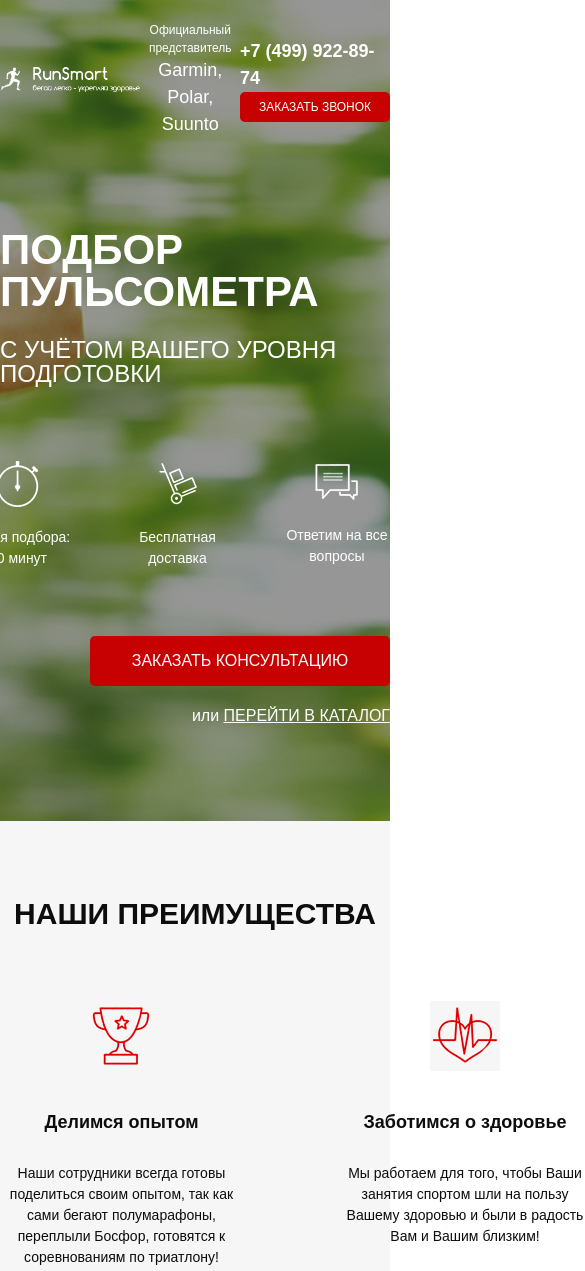
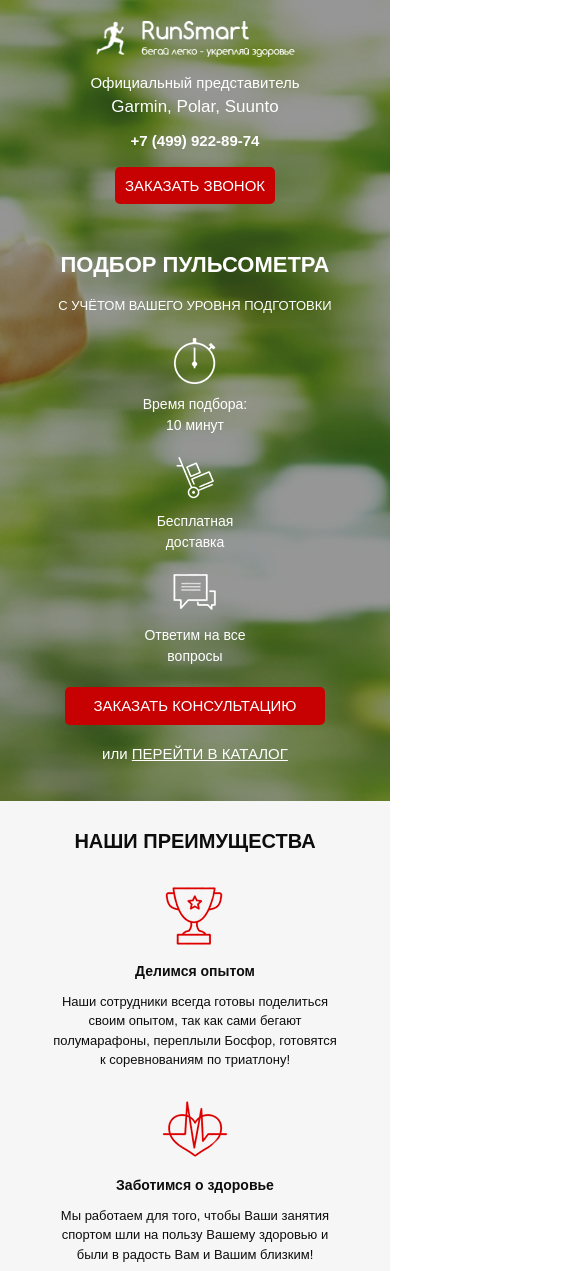
Before and after one commit to twixter991/project_pulse, a website: page src/index.html in a window 390 px wide. Shown: the top 1271 px of the page, 585 px wide, since content can reach past the window. Drawn offline with Linux system fonts and the light colour scheme.

Commit message:
homework1

```diff
--- /dev/null
+++ b/src/sass/base/_media.scss
@@ -0,0 +1,204 @@
+@media (max-width: 1200px) {
+    .container {
+        max-width: 750px;
+    }
+    .header {
+        &__logo {
+            img {
+                width: 90%;
+            }
+        }
+    }
+    .promo {
+        min-height: 594px;
+        padding-bottom: 50px;
+        &__wrapper {
+            margin-top: 60px;
+        }
+        &__header {
+            font-size: 40px;
+        }
+        &__subheader {
+            font-size: 20px;
+        }
+        &__icons {
+            margin-top: 40px;
+        }
+        &__button_main {
+            margin-top: 50px;
+        }
+    }
+    .preim {
+        min-height: 412px;
+        padding: 40px 0 55px 0;
+        &__items {
+            margin-top: 40px;
+        }
+        &__item{
+            width: 225px;
+            font-size: 13px;
+            .title {
+                margin: 20px 0 20px 0;
+            }
+        }
+    }
+}
+@media (max-width:991px) {
+    .container {
+        max-width: 700px;
+    }
+    .promo {
+        min-height: 532px;
+        padding-bottom: 40px;
+        &__header {
+            font-size: 35px;
+        }
+        &__subheader {
+            font-size: 19px;
+        }
+        &__icons {
+            margin-top: 25px;
+        }
+        &__icon {
+            img {
+                margin-bottom: 10px;
+            }
+        }
+        .button_main {
+            margin-top: 40px;
+        }
+
+    }
+    .preim {
+        padding-bottom: 40px;
+        min-height: 374px;
+        &__header {
+            font-size: 25px;
+        }
+        &__items {
+            margin-top: 25px;
+        }
+    }
+}
+@media (max-width: 767px) {
+    .container {
+        max-width: 530px;
+    }
+    .promo {
+        min-height: 497px;
+        padding-bottom: 35px;
+        .header {
+            &__logo {
+                width: 200px;
+                img {
+                    width: 100%;
+                }
+            }
+            &__official {
+                span {
+                    font-size: 15px;
+                }
+            }
+            &__phone {
+                font-size: 15px;
+            }
+            &__contacts {
+                .button {
+                    width: 130px;
+                    height: 25px;
+                    font-size: 11px;
+                }
+            }
+        }
+        &__wrapper {
+            margin-top: 40px;
+            align-items: center;
+        }
+    }
+    .preim {
+        padding: 25px 0;
+        &__items {
+            margin-top: 15px;
+        }
+        &__item {
+            width: 167px;
+            .title {
+                font-size: 14px;
+                margin: 10px 0;
+            }
+        }
+    }
+}
+@media (max-width: 575px) {
+    .container {
+        max-width: 290px;
+    }
+    .promo {
+        .header {
+            display: block;
+            &__logo {
+                display: block;
+                margin: 0 auto;
+            }
+            &__official {
+                margin-top: 15px;
+                font-size: 15px;
+                span {
+                    font-size: 17px;
+                }
+            }
+            &__contacts {
+                margin-top: 10px;
+                display: block;
+                .button {
+                    display: block;
+                    margin: 0 auto;
+                    margin-top: 15px;
+                    width: 160px;
+                    height: 37px;
+                    font-size: 15px;
+                }
+            }
+            &__phone {
+                text-align: center;
+            }
+        }
+        &__header {
+            font-size: 22px;
+        }
+        &__subheader {
+            margin: 0 auto;
+            font-size: 13px;
+        }
+        &__icons {
+            display: block;
+            width: auto;
+            margin: 0 auto;
+        }
+        &__icon {
+            margin-top: 20px;
+        }
+        .button_main {
+            width: 260px;
+            height: 38px;
+            font-size: 15px;
+            margin-top: 20px;
+        }
+        &__link {
+            font-size: 15px;
+        }
+    }
+    .preim {
+        &__header {
+            font-size: 20px;
+        }
+        &__items {
+            display: block;
+            margin: 0 auto;
+        }
+        &__item {
+            width: 100%;
+            margin-top: 25px;
+        }
+    }
+}
--- a/src/sass/blocks/_preim.scss
+++ b/src/sass/blocks/_preim.scss
@@ -10,14 +10,12 @@
         text-align: center;
     }
     &__items {
-        width: 930px;
         margin-top: 65px;
         display: flex;
         justify-content: space-between;
 
     }
     &__item {
-        width: 243px;
         color: #0d0d0d;
         font-size: 14px;
         font-weight: 500;
@@ -27,7 +25,6 @@
             text-align: center;
             margin-top: 38px;
             margin-bottom: 27px;
-            width: 243px;
             font-size: 18px;
             font-weight: 700;
         }
--- a/src/sass/style.scss
+++ b/src/sass/style.scss
@@ -10,3 +10,4 @@
 @import 'blocks/header.scss';
 @import 'blocks/buttons';
 @import 'blocks/preim';
+@import 'base/media';
```
Also changed, not shown: src/css/style.min.css, 1 other file.
